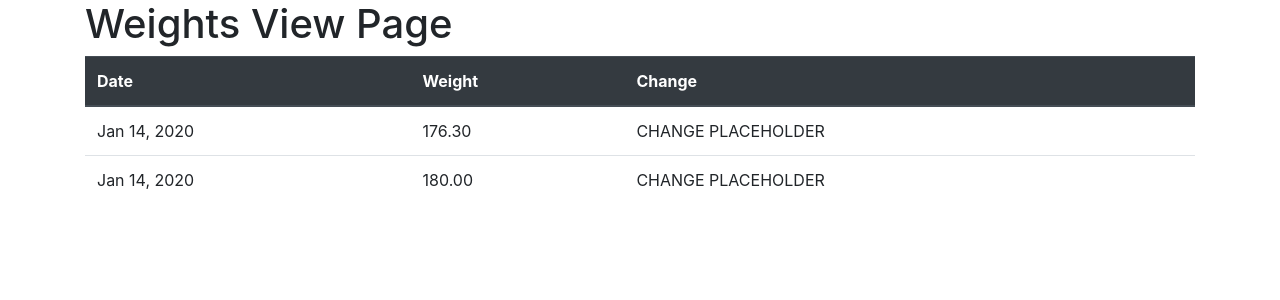
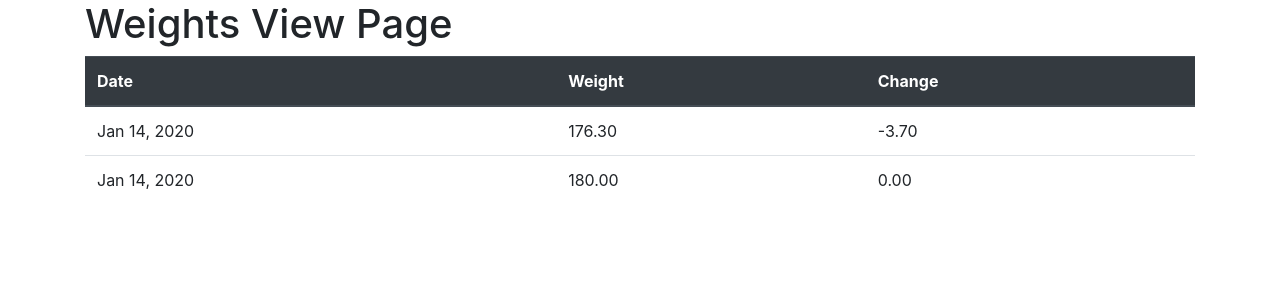
Before and after one commit to jpkim921/track-your-weight, a Django app: page / in a window 1280 px wide. Shown: the top 300 px of the page. Run offline with Django 3.2, Linux system fonts and the light colour scheme; data comes from the database, SQL or seed files in the repository; both versions use the stored data as it was after the commit; some libraries are stand-ins or nearby versions.

Commit message:
calculate change for weight model

```diff
--- a/weights/models.py
+++ b/weights/models.py
@@ -4,7 +4,8 @@ from django.db import models
 class Weight(models.Model):
     weight = models.DecimalField(max_digits=6, decimal_places=2)
     date = models.DateField(auto_now_add=True)
+    change = models.DecimalField(max_digits=6, decimal_places=2, default=0)
     # time = models.TimeField(auto_now_add=True)
 
-    def __str__(self):
-        return str(self.date)
+    # def __str__(self):
+    #     return str(self.weight)
--- a/weights/templates/weights/weights_view.html
+++ b/weights/templates/weights/weights_view.html
@@ -14,11 +14,9 @@
   <tbody>
     {% for weight in weights_descending %}
     <tr>
-      <!-- <td>{{ weight.date}}</td> -->
       <td>{{ weight.date|date:"M d, Y" }}</td>
-      <!-- {{ birthday|date:"M d, Y" }} -->
       <td>{{ weight.weight }}</td>
-      <td>CHANGE PLACEHOLDER</td>
+      <td>{{ weight.change }}</td>
     </tr>
     {% endfor %}
   </tbody>
--- a/weights/views.py
+++ b/weights/views.py
@@ -16,16 +16,21 @@ def weights_view(request):
     return render(request, 'weights/weights_view.html', context)
 
 
-# def weight_entry(request):
-#     return render(request, 'weights/weight_entry.html', {})
-
 def weight_entry(request):
   if request.method == "POST":
 
     weight_entry_form = WeightForm(request.POST)
 
     if weight_entry_form.is_valid():
-      weight_entry = weight_entry_form.save()
+      weight_entry = weight_entry_form.save(commit=False)
+
+      if len(Weight.objects.all()) != 0:
+        previous_weight = Weight.objects.all()[::-1][0]
+        weight_entry.change = weight_entry.weight - previous_weight.weight
+        weight_entry.save()
+
+      weight_entry.save()
+
       return redirect('/')
 
   else:
```
Also changed, not shown: db.sqlite3, weights/migrations/0004_weight_change.py (added).
